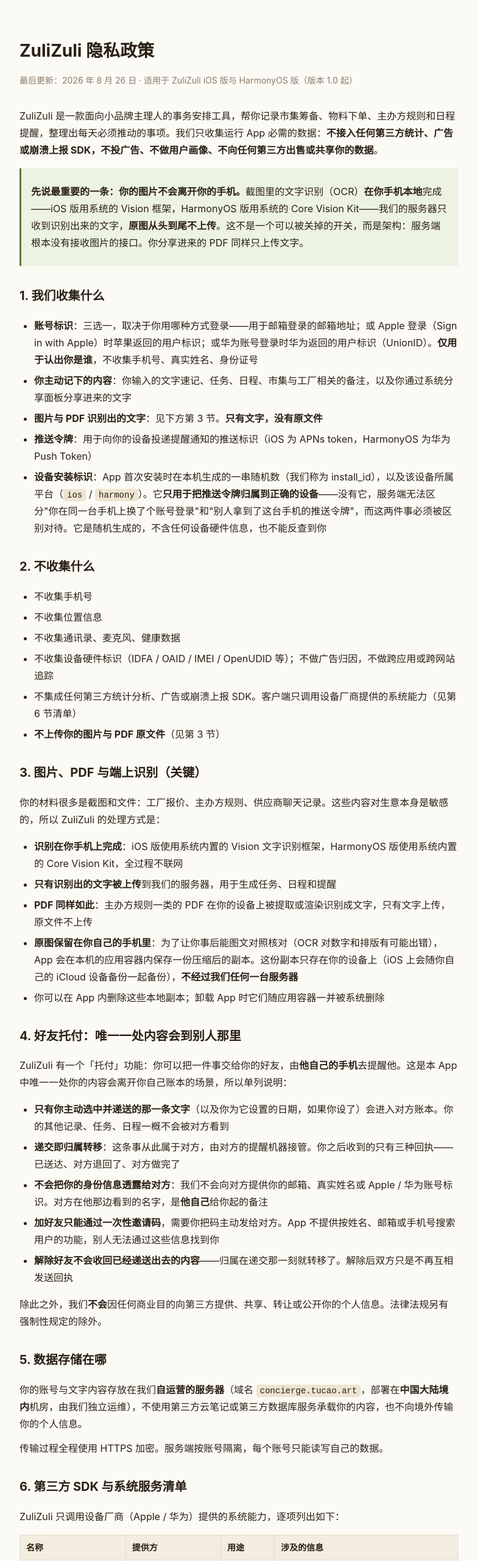
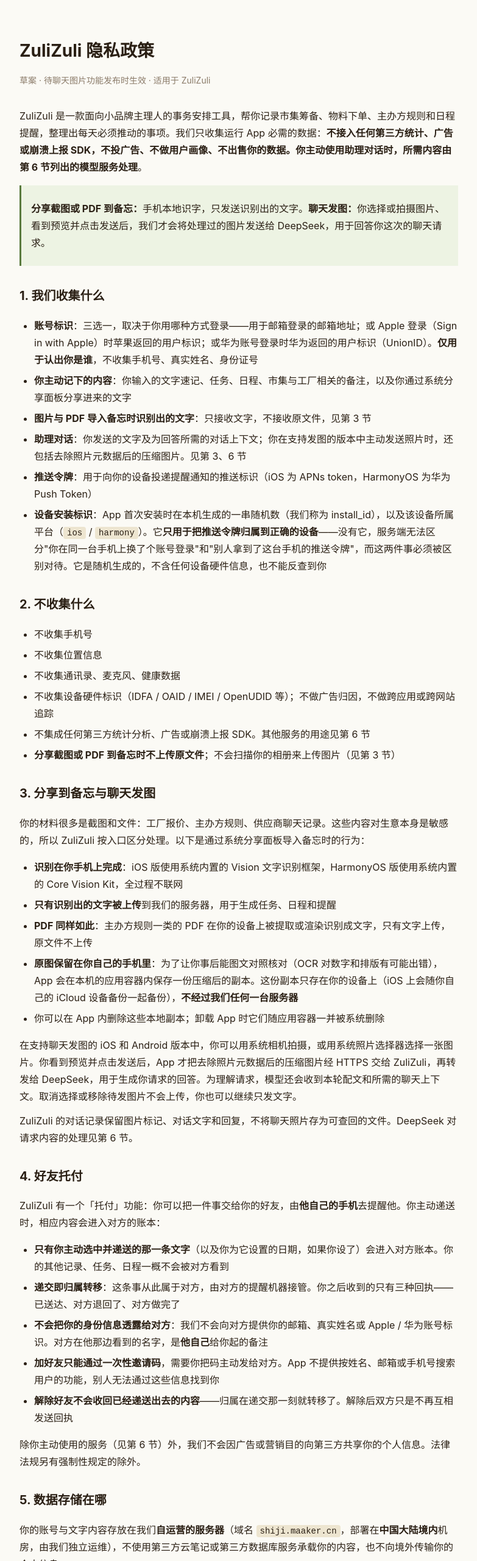
Before and after one commit to maaker-ai/privacy-pages, a plain HTML site: page zulizuli/index.html in a window 1280 px wide. Shown: the top 2560 px of the page at 61% size, without its empty margins (248-1031 px from the left). Drawn offline with Linux system fonts and the light colour scheme.

Commit message:
准备聊天发图的隐私政策修订

```diff
--- a/zulizuli/index.html
+++ b/zulizuli/index.html
@@ -24,19 +24,20 @@ th { background: #F2EDDF; font-weight: 600; }
 <body>
 
 <h1>ZuliZuli 隐私政策</h1>
-<p class="meta">最后更新：2026 年 8 月 26 日 · 适用于 ZuliZuli iOS 版与 HarmonyOS 版（版本 1.0 起）</p>
+<p class="meta">草案 · 待聊天图片功能发布时生效 · 适用于 ZuliZuli</p>
 
-<p>ZuliZuli 是一款面向小品牌主理人的事务安排工具，帮你记录市集筹备、物料下单、主办方规则和日程提醒，整理出每天必须推动的事项。我们只收集运行 App 必需的数据：<strong>不接入任何第三方统计、广告或崩溃上报 SDK，不投广告、不做用户画像、不向任何第三方出售或共享你的数据</strong>。</p>
+<p>ZuliZuli 是一款面向小品牌主理人的事务安排工具，帮你记录市集筹备、物料下单、主办方规则和日程提醒，整理出每天必须推动的事项。我们只收集运行 App 必需的数据：<strong>不接入任何第三方统计、广告或崩溃上报 SDK，不投广告、不做用户画像、不出售你的数据。你主动使用助理对话时，所需内容由第 6 节列出的模型服务处理</strong>。</p>
 
 <div class="hl">
-<p><strong>先说最重要的一条：你的图片不会离开你的手机。</strong>截图里的文字识别（OCR）<strong>在你手机本地</strong>完成——iOS 版用系统的 Vision 框架，HarmonyOS 版用系统的 Core Vision Kit——我们的服务器只收到识别出来的文字，<strong>原图从头到尾不上传</strong>。这不是一个可以被关掉的开关，而是架构：服务端根本没有接收图片的接口。你分享进来的 PDF 同样只上传文字。</p>
+<p><strong>分享截图或 PDF 到备忘：</strong>手机本地识字，只发送识别出的文字。<strong>聊天发图：</strong>你选择或拍摄图片、看到预览并点击发送后，我们才会将处理过的图片发送给 DeepSeek，用于回答你这次的聊天请求。</p>
 </div>
 
 <h2>1. 我们收集什么</h2>
 <ul>
 <li><strong>账号标识</strong>：三选一，取决于你用哪种方式登录——用于邮箱登录的邮箱地址；或 Apple 登录（Sign in with Apple）时苹果返回的用户标识；或华为账号登录时华为返回的用户标识（UnionID）。<strong>仅用于认出你是谁</strong>，不收集手机号、真实姓名、身份证号</li>
 <li><strong>你主动记下的内容</strong>：你输入的文字速记、任务、日程、市集与工厂相关的备注，以及你通过系统分享面板分享进来的文字</li>
-<li><strong>图片与 PDF 识别出的文字</strong>：见下方第 3 节。<strong>只有文字，没有原文件</strong></li>
+<li><strong>图片与 PDF 导入备忘时识别出的文字</strong>：只接收文字，不接收原文件，见第 3 节</li>
+<li><strong>助理对话</strong>：你发送的文字及为回答所需的对话上下文；你在支持发图的版本中主动发送照片时，还包括去除照片元数据后的压缩图片。见第 3、6 节</li>
 <li><strong>推送令牌</strong>：用于向你的设备投递提醒通知的推送标识（iOS 为 APNs token，HarmonyOS 为华为 Push Token）</li>
 <li><strong>设备安装标识</strong>：App 首次安装时在本机生成的一串随机数（我们称为 install_id），以及该设备所属平台（<code>ios</code> / <code>harmony</code>）。它<strong>只用于把推送令牌归属到正确的设备</strong>——没有它，服务端无法区分"你在同一台手机上换了个账号登录"和"别人拿到了这台手机的推送令牌"，而这两件事必须被区别对待。它是随机生成的，不含任何设备硬件信息，也不能反查到你</li>
 </ul>
@@ -47,12 +48,12 @@ th { background: #F2EDDF; font-weight: 600; }
 <li>不收集位置信息</li>
 <li>不收集通讯录、麦克风、健康数据</li>
 <li>不收集设备硬件标识（IDFA / OAID / IMEI / OpenUDID 等）；不做广告归因，不做跨应用或跨网站追踪</li>
-<li>不集成任何第三方统计分析、广告或崩溃上报 SDK。客户端只调用设备厂商提供的系统能力（见第 6 节清单）</li>
-<li><strong>不上传你的图片与 PDF 原文件</strong>（见第 3 节）</li>
+<li>不集成任何第三方统计分析、广告或崩溃上报 SDK。其他服务的用途见第 6 节</li>
+<li><strong>分享截图或 PDF 到备忘时不上传原文件</strong>；不会扫描你的相册来上传图片（见第 3 节）</li>
 </ul>
 
-<h2>3. 图片、PDF 与端上识别（关键）</h2>
-<p>你的材料很多是截图和文件：工厂报价、主办方规则、供应商聊天记录。这些内容对生意本身是敏感的，所以 ZuliZuli 的处理方式是：</p>
+<h2>3. 分享到备忘与聊天发图</h2>
+<p>你的材料很多是截图和文件：工厂报价、主办方规则、供应商聊天记录。这些内容对生意本身是敏感的，所以 ZuliZuli 按入口区分处理。以下是通过系统分享面板导入备忘时的行为：</p>
 <ul>
 <li><strong>识别在你手机上完成</strong>：iOS 版使用系统内置的 Vision 文字识别框架，HarmonyOS 版使用系统内置的 Core Vision Kit，全过程不联网</li>
 <li><strong>只有识别出的文字被上传</strong>到我们的服务器，用于生成任务、日程和提醒</li>
@@ -61,8 +62,11 @@ th { background: #F2EDDF; font-weight: 600; }
 <li>你可以在 App 内删除这些本地副本；卸载 App 时它们随应用容器一并被系统删除</li>
 </ul>
 
-<h2>4. 好友托付：唯一一处内容会到别人那里</h2>
-<p>ZuliZuli 有一个「托付」功能：你可以把一件事交给你的好友，由<strong>他自己的手机</strong>去提醒他。这是本 App 中唯一一处你的内容会离开你自己账本的场景，所以单列说明：</p>
+<p>在支持聊天发图的 iOS 和 Android 版本中，你可以用系统相机拍摄，或用系统照片选择器选择一张图片。你看到预览并点击发送后，App 才把去除照片元数据后的压缩图片经 HTTPS 交给 ZuliZuli，再转发给 DeepSeek，用于生成你请求的回答。为理解请求，模型还会收到本轮配文和所需的聊天上下文。取消选择或移除待发图片不会上传，你也可以继续只发文字。</p>
+<p>ZuliZuli 的对话记录保留图片标记、对话文字和回复，不将聊天照片存为可查回的文件。DeepSeek 对请求内容的处理见第 6 节。</p>
+
+<h2>4. 好友托付</h2>
+<p>ZuliZuli 有一个「托付」功能：你可以把一件事交给你的好友，由<strong>他自己的手机</strong>去提醒他。你主动递送时，相应内容会进入对方的账本：</p>
 <ul>
 <li><strong>只有你主动选中并递送的那一条文字</strong>（以及你为它设置的日期，如果你设了）会进入对方账本。你的其他记录、任务、日程一概不会被对方看到</li>
 <li><strong>递交即归属转移</strong>：这条事从此属于对方，由对方的提醒机器接管。你之后收到的只有三种回执——已送达、对方退回了、对方做完了</li>
@@ -70,16 +74,17 @@ th { background: #F2EDDF; font-weight: 600; }
 <li><strong>加好友只能通过一次性邀请码</strong>，需要你把码主动发给对方。App 不提供按姓名、邮箱或手机号搜索用户的功能，别人无法通过这些信息找到你</li>
 <li><strong>解除好友不会收回已经递送出去的内容</strong>——归属在递交那一刻就转移了。解除后双方只是不再互相发送回执</li>
 </ul>
-<p>除此之外，我们<strong>不会</strong>因任何商业目的向第三方提供、共享、转让或公开你的个人信息。法律法规另有强制性规定的除外。</p>
+<p>除你主动使用的服务（见第 6 节）外，我们不会因广告或营销目的向第三方共享你的个人信息。法律法规另有强制性规定的除外。</p>
 
 <h2>5. 数据存储在哪</h2>
-<p>你的账号与文字内容存放在我们<strong>自运营的服务器</strong>（域名 <code>concierge.tucao.art</code>，部署在<strong>中国大陆境内</strong>机房，由我们独立运维），不使用第三方云笔记或第三方数据库服务承载你的内容，也不向境外传输你的个人信息。</p>
+<p>你的账号与文字内容存放在我们<strong>自运营的服务器</strong>（域名 <code>shiji.maaker.cn</code>，部署在<strong>中国大陆境内</strong>机房，由我们独立运维），不使用第三方云笔记或第三方数据库服务承载你的内容，也不向境外传输你的个人信息。</p>
 <p>传输过程全程使用 HTTPS 加密。服务端按账号隔离，每个账号只能读写自己的数据。</p>
 
 <h2>6. 第三方 SDK 与系统服务清单</h2>
-<p>ZuliZuli 只调用设备厂商（Apple / 华为）提供的系统能力，逐项列出如下：</p>
+<p>ZuliZuli 使用以下系统服务和模型服务：</p>
 <table>
 <tr><th>名称</th><th>提供方</th><th>用途</th><th>涉及的信息</th></tr>
+<tr><td>DeepSeek API</td><td>DeepSeek</td><td>生成助理回复、分析聊天中主动发送的图片</td><td>对话文字及所需上下文；如有发图，包含去除照片元数据后的压缩图片。服务条款见 <a href="https://cdn.deepseek.com/policies/en-US/deepseek-open-platform-terms-of-service.html" target="_blank" rel="noopener">DeepSeek 开放平台服务条款</a></td></tr>
 <tr><td>Sign in with Apple</td><td>Apple（iOS 版）</td><td>登录身份验证</td><td>苹果返回的用户标识。不接触你的 Apple ID 密码</td></tr>
 <tr><td>Apple 推送通知服务（APNs）</td><td>Apple（iOS 版）</td><td>投递提醒通知</td><td>APNs 推送令牌</td></tr>
 <tr><td>Vision 文字识别</td><td>Apple（iOS 版）</td><td>端侧 OCR</td><td>不联网，不涉及任何信息外传</td></tr>
@@ -87,7 +92,7 @@ th { background: #F2EDDF; font-weight: 600; }
 <tr><td>华为推送服务（Push Kit）</td><td>华为（HarmonyOS 版）</td><td>投递提醒通知</td><td>华为 Push Token</td></tr>
 <tr><td>Core Vision Kit 文字识别</td><td>华为（HarmonyOS 版）</td><td>端侧 OCR</td><td>不联网，不涉及任何信息外传</td></tr>
 </table>
-<p>除上述系统服务外，<strong>ZuliZuli 不接入任何其他第三方服务</strong>：没有广告网络、没有第三方统计分析、没有崩溃上报服务、没有第三方支付 SDK。相关服务的数据处理另见 <a href="https://www.apple.com/legal/privacy/" target="_blank" rel="noopener">Apple 隐私政策</a> 与 <a href="https://consumer.huawei.com/cn/privacy/privacy-policy/" target="_blank" rel="noopener">华为隐私政策</a>。</p>
+<p>ZuliZuli 不接入广告网络、第三方统计分析、崩溃上报服务或第三方支付 SDK。相关服务的数据处理另见 <a href="https://www.apple.com/legal/privacy/" target="_blank" rel="noopener">Apple 隐私政策</a> 与 <a href="https://consumer.huawei.com/cn/privacy/privacy-policy/" target="_blank" rel="noopener">华为隐私政策</a>。</p>
 
 <h2>7. 推送通知</h2>
 <p>仅在你授予通知权限后启用。ZuliZuli 的核心价值就是"该动的时候叫你一声"，所以提醒通知是主要功能而非营销手段。我们发送的通知内容限于：你自己记下的事项的到期与前置提醒、需要你推动的事项汇总、以及好友托付的三种回执。</p>
@@ -96,14 +101,15 @@ th { background: #F2EDDF; font-weight: 600; }
 <h2>8. 权限说明</h2>
 <ul>
 <li><code>通知</code>：投递你自己事项的提醒（两个平台均适用，可在系统设置内随时关闭）</li>
-<li><code>相册</code>（<strong>仅 iOS 版</strong>）：用于发现你新截的图并在本地识别成文字。如第 3 节所述，<strong>图片只在手机本地识别，不会上传</strong>。拒绝此权限不影响其他功能，你仍可手动输入或通过分享面板导入文字</li>
+<li><code>相机</code>：你在支持发图的聊天版本里点「拍照」时使用。拒绝权限不影响文字对话或使用系统照片选择器。</li>
+<li><code>照片</code>：聊天选图使用系统照片选择器，App 读取你选中的图片；旧版 iOS 的截图检测仍只用于本地识字（见第 3 节）。</li>
 <li><strong>HarmonyOS 版不申请相册权限</strong>：它使用系统提供的「最近截图」组件，由系统只把你刚截的那一张递到 App 面前，App 无法看到你相册里的任何其他内容</li>
 </ul>
 <p>ZuliZuli 不申请定位、麦克风、通讯录权限，也不读取传感器数据做用户画像。</p>
 
 <h2>9. 数据保留、查询、更正与删除</h2>
 <ul>
-<li><strong>保留期限</strong>：你记下的内容会一直保留，直到你自己删除或注销账号——"记过的东西不丢"是这款 App 的基本承诺，所以我们不会主动清理你的历史记录</li>
+<li><strong>保留期限</strong>：你记下的内容会一直保留，直到你自己删除或注销账号——"记过的东西不丢"是这款 App 的基本承诺，所以我们不会主动清理你的文字记录。聊天中发送的照片不会作为历史文件保存在 ZuliZuli 的服务端</li>
 <li><strong>查询与更正</strong>：你在 App 内可以查看和修改自己记录的全部内容</li>
 <li><strong>删除单条内容</strong>：在 App 内直接删除</li>
 <li><strong>注销账号</strong>：发送邮件至 <a href="mailto:tucao.art@gmail.com">tucao.art@gmail.com</a> 并注明注销，我们在 7 天内彻底删除你的账号、全部文字内容、推送令牌与设备安装标识。本机的图片副本请在你的设备上自行删除或卸载 App。已经托付给好友的事项属于对方账本，需由对方自行删除</li>
@@ -117,7 +123,7 @@ th { background: #F2EDDF; font-weight: 600; }
 <p>ZuliZuli 面向经营者使用，不针对 14 岁以下儿童设计，也不主动收集儿童个人信息。</p>
 
 <h2>12. 政策变更</h2>
-<p>如未来版本调整数据处理方式，我们会在 App 内提示并在本页面更新。涉及收集范围扩大的重大变更，会在下一次启动时请你重新确认后才生效。</p>
+<p>如未来版本调整数据处理方式，我们会在 App 内提示并在本页面更新。新增可选功能涉及不同的数据处理时，我们会在你使用该功能前说明。原有功能的数据处理范围有重大变更时，会请你重新确认。</p>
 
 <h2>13. 联系我们</h2>
 <p>如有任何疑问，或需要行使查询 / 更正 / 删除 / 注销等权利：</p>
```
